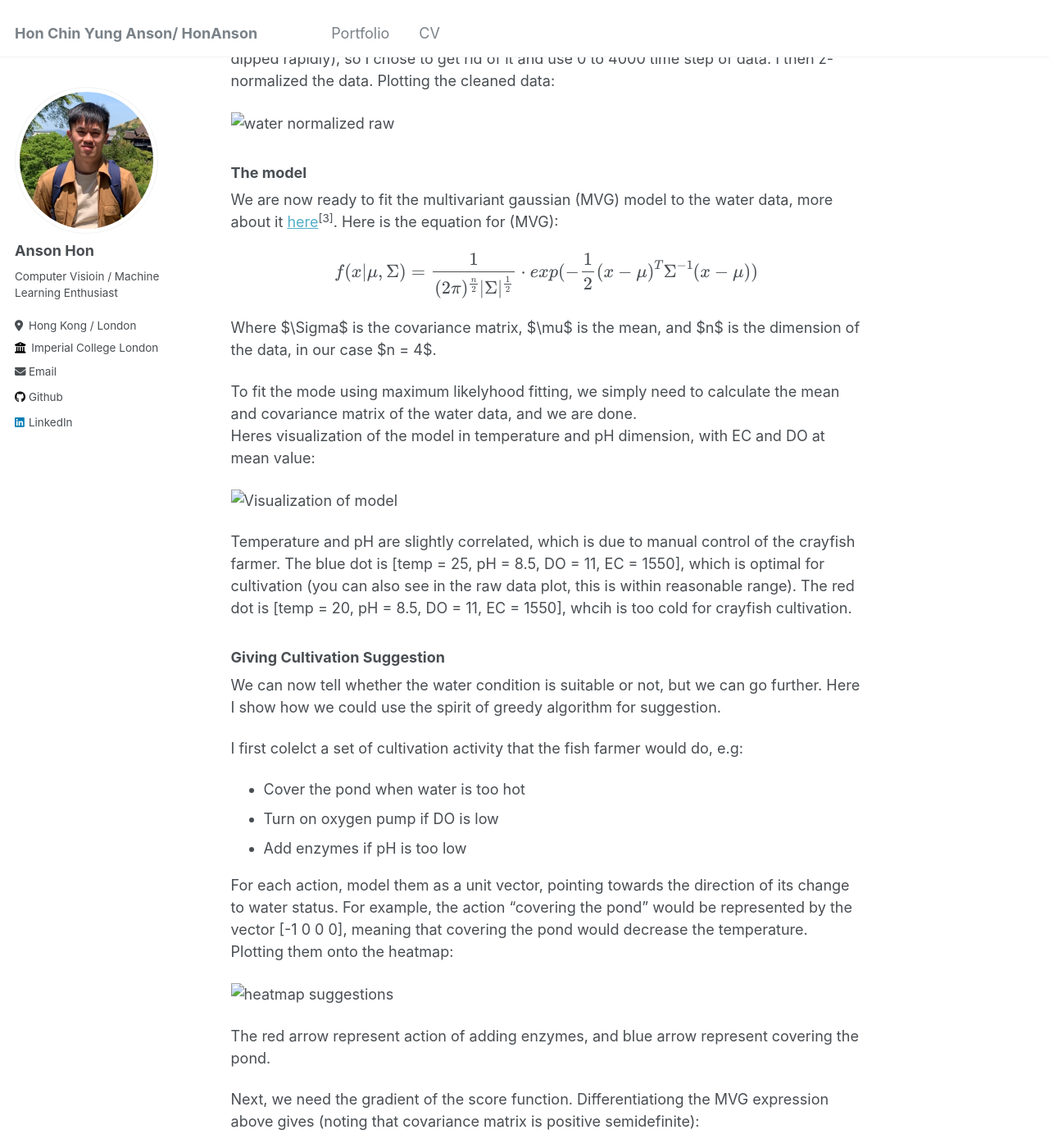
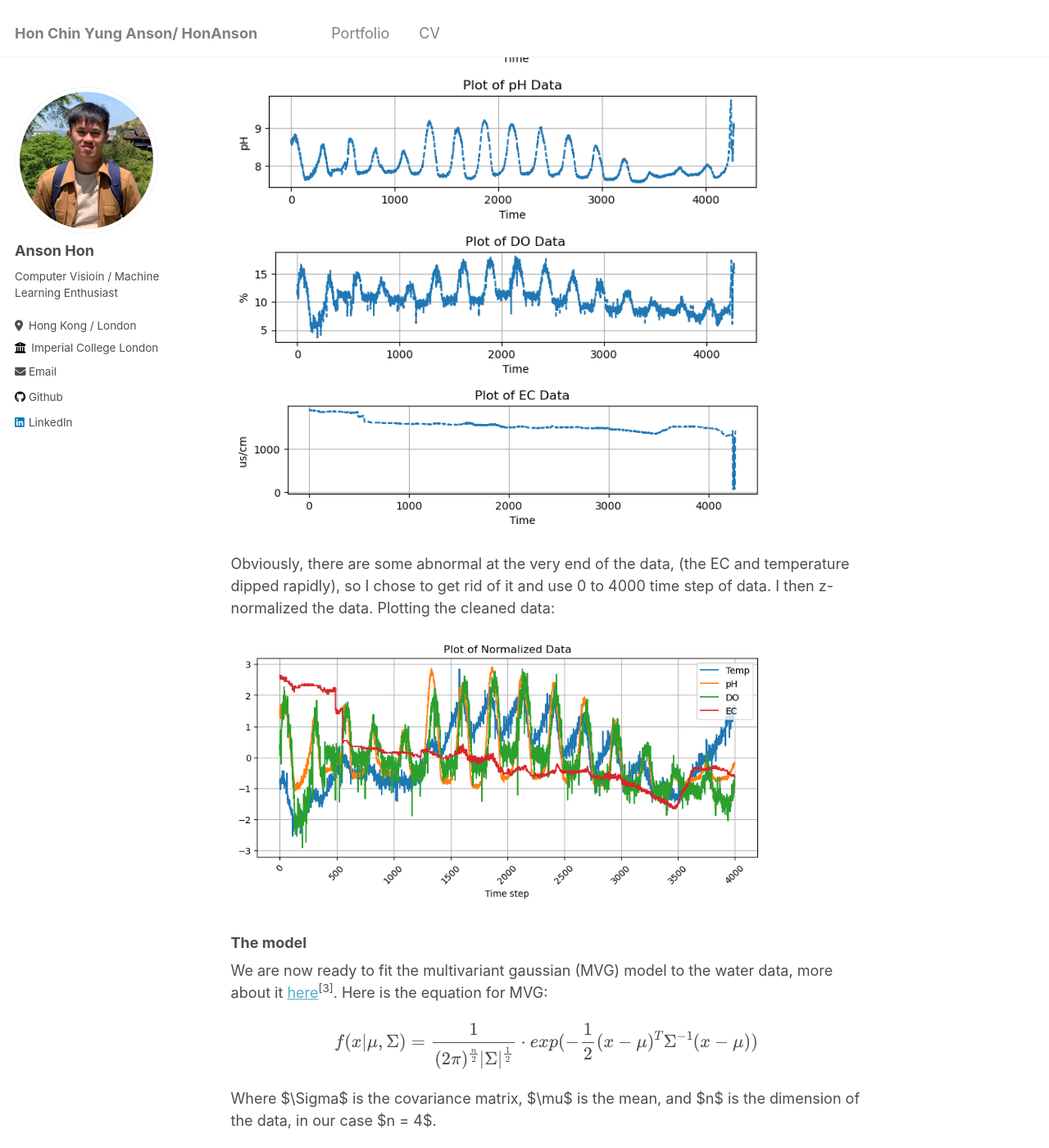
Before and after one commit to HonAnson/HonAnson.github.io, a Jekyll site: the page built from _portfolio/portfolio-3.md, in a window 1280 px wide and 1400 px high, scrolled down 1273 px. Shown: the whole window at 82% size. Built offline with Jekyll 4.4.1, drawn with Linux system fonts in a browser that asks for light colours.

Commit message:
updated text

```diff
--- a/_portfolio/portfolio-3.md
+++ b/_portfolio/portfolio-3.md
@@ -41,21 +38,20 @@ A small chunk of water data (across two weeks) is in `water_data.csv`. They are:
 
 Lets visualize them:
 
-<img src="extreme_fish.png" alt="extreme" width="350"/>
 
-![water temperature raw](portfolio-3/temp_raw.png)
-![water pH raw](portfolio-3/ph_raw.png )
-![water DO raw](portfolio-3/DO_raw.png )
-![water EC raw](portfolio-3/EC_raw.png )
+<img src="temp_raw.png" alt="water temperature raw" width="650"/>
+<img src="ph_raw.png" alt="water pH raw" width="650"/>
+<img src="DO_raw.png" alt="water DO raw" width="650"/>
+<img src="EC_raw.png" alt="water EC raw" width="650"/>
 
 Obviously, there are some abnormal at the very end of the data, (the EC and temperature dipped rapidly), so I chose to get rid of it and use 0 to 4000 time step of data. I then z-normalized the data. Plotting the cleaned data:
 
-![water normalized raw](portfolio-3/normalized.png)
+<img src="normalized.png" alt="water normalized raw" width="650"/>
 
 
 ### The model
 
-We are now ready to fit the multivariant gaussian (MVG) model to the water data, more about it [here](https://cs229.stanford.edu/section/gaussians.pdf)<sup>[3]</sup>. Here is the equation for (MVG):
+We are now ready to fit the multivariant gaussian (MVG) model to the water data, more about it [here](https://cs229.stanford.edu/section/gaussians.pdf)<sup>[3]</sup>. Here is the equation for MVG:
 
 
 $$ f(x | \mu, \Sigma) = \frac{1}{(2\pi)^{\frac{n}{2}}|\Sigma|^{\frac{1}{2}}}\cdot{}exp(-\frac{1}{2}(x - \mu)^T \Sigma^{-1} (x - \mu)) $$
@@ -66,8 +62,9 @@ To fit the mode using maximum likelyhood fitting, we simply need to calculate th
 Heres visualization of the model in temperature and pH dimension, with EC and DO at mean value:
 
 
+<img src="heatmap_dot.png" alt="visualization of model" width="500"/>
 
-![Visualization of model](portfolio-3/heatmap_dot.png)
+<!-- ![Visualization of model](heatmap_dot.png) -->
 
 Temperature and pH are slightly correlated, which is due to manual control of the crayfish farmer. The blue dot is [temp = 25, pH = 8.5, DO = 11, EC = 1550], which is optimal for cultivation (you can also see in the raw data plot, this is within reasonable range). The red dot is [temp = 20, pH = 8.5, DO = 11, EC = 1550], whcih is too cold for crayfish cultivation.
 
@@ -83,7 +80,8 @@ I first colelct a set of cultivation activity that the fish farmer would do, e.g
 
 For each action, model them as a unit vector, pointing towards the direction of its change to water status. For example, the action "covering the pond" would be represented by the vector [-1 0 0 0], meaning that covering the pond would decrease the temperature. Plotting them onto the heatmap:
 
-![heatmap suggestions](portfolio-3/heatmap_arrow.png)
+<img src="heatmap_arrow.png" alt="heatmap suggestions" width="500"/>
+<!-- ![heatmap suggestions](heatmap_arrow.png) -->
 
 The red arrow represent action of adding enzymes, and blue arrow represent covering the pond.
 
```
Also changed, not shown: other parts of _portfolio/portfolio-3.md (+0 -3 lines), _portfolio/portfolio-2.md (+1 -1 lines).
